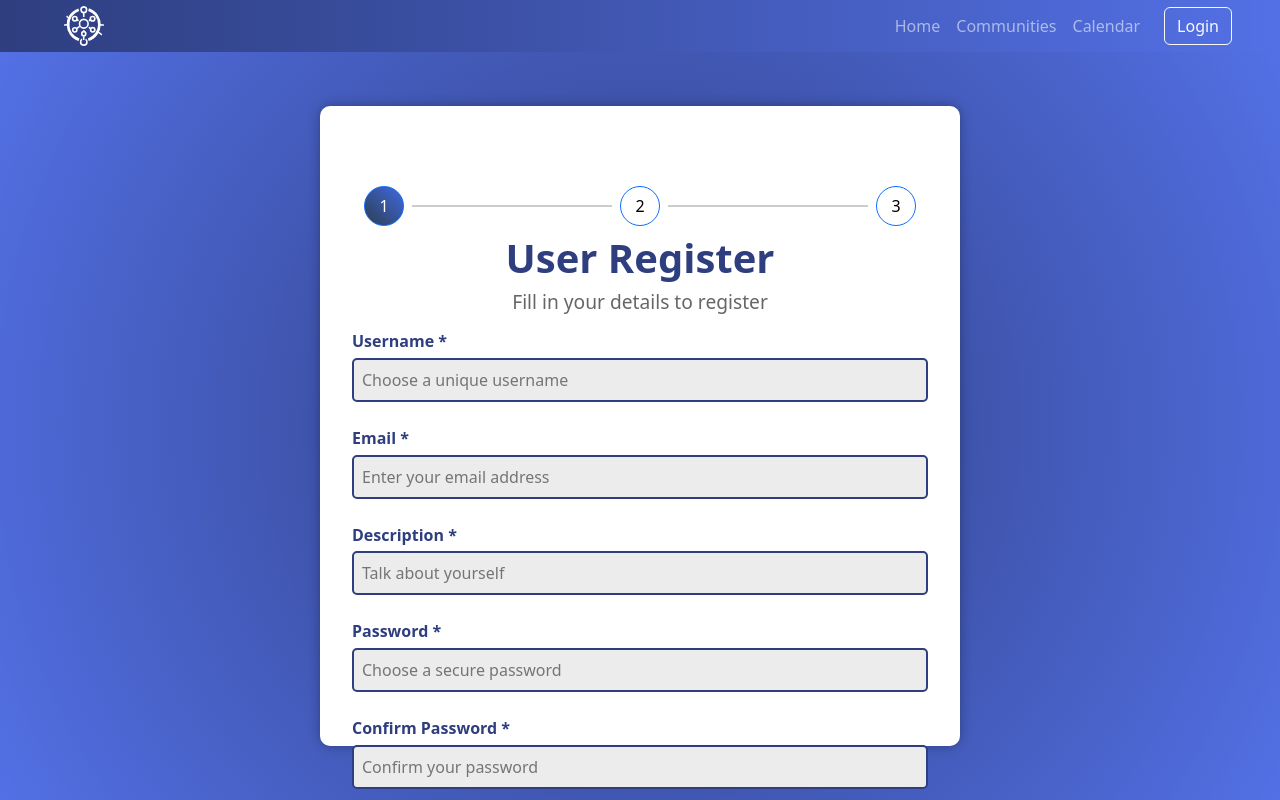
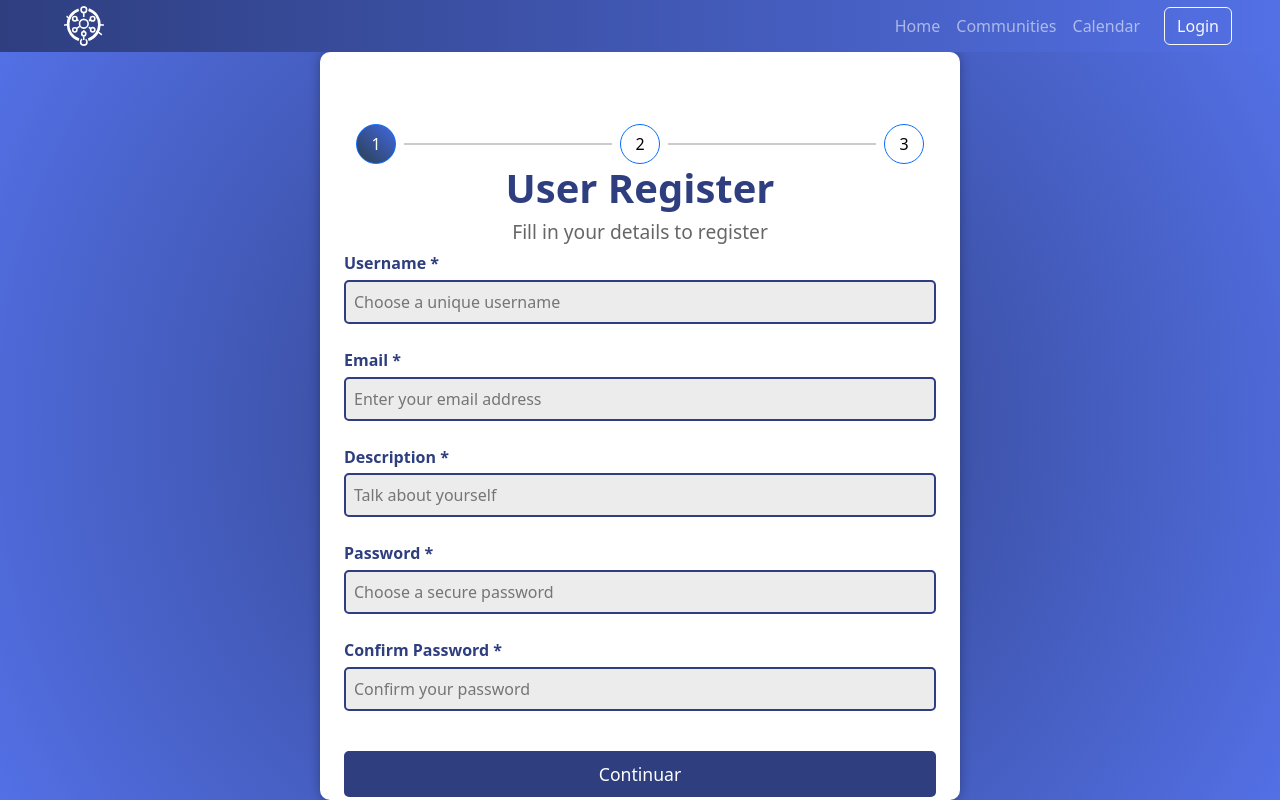
Before and after one commit to HeliotGonzalez/LinkCom-Frontend, an Angular app: page /user-register/firstStep in a window 1280 px wide. Built offline with nearby package versions, Linux system fonts and the light colour scheme; no server answers.

Commit message:
fix: minor changes

```diff
--- a/src/app/pages/user-register/register-first-step/register-first-step.component.css
+++ b/src/app/pages/user-register/register-first-step/register-first-step.component.css
@@ -10,16 +10,17 @@
 /* Estilo de la tarjeta del formulario */
 .form-card {
     width: 40rem; /* Reducido para que el formulario sea más compacto */
-    height: 80vh;
+    height: 100%;
     box-shadow: 0 0 12px rgba(0, 0, 0, 0.3);
     border-radius: 10px;
     background: white;
     display: flex;
     flex-direction: column;
-    padding: 2rem;
+    padding: 1.5rem;
     z-index: 1; /* Asegura que la tarjeta esté por encima del fondo */
     position: relative;
     margin: auto; /* Centra la tarjeta en la pantalla */
+    overflow: hidden;
   }
 
   /* Estilo del formulario de registro */
@@ -32,7 +33,6 @@
 
   /* Cabecera del formulario de registro */
   .register-form-header {
-    padding: 0.5rem;
     text-align: center;
   }
 
@@ -130,7 +130,6 @@
   .stepper-container {
     display: flex;
     justify-content: center;
-    margin-bottom: 2rem;
   }
 
   .stepper {
--- a/src/app/pages/user-register/register-second-step/register-second-step.component.css
+++ b/src/app/pages/user-register/register-second-step/register-second-step.component.css
@@ -10,7 +10,7 @@
 
 .form-card {
     width: 40rem; /* Tamaño ajustado */
-    height: 80vh;
+    height: 90vh;
     box-shadow: 0 0 12px rgba(0, 0, 0, 0.3);
     border-radius: 10px;
     background: white;
--- a/src/app/pages/user-register/register-third-step/register-third-step.component.html
+++ b/src/app/pages/user-register/register-third-step/register-third-step.component.html
@@ -1,21 +1,12 @@
 <div class="background">
 
     <div class="form-card">
-
-        <div class="stepper-container">
-          <div class="stepper">
-            <div class="stepper-step ">
-              <div class="step-number">1</div>
-            </div>
-            <div class="stepper-step">
-              <div class="step-number">2</div>
-            </div>
-            <div class="stepper-step current">
-              <div class="step-number">3</div>
-            </div>
-          </div>
-        </div>
-
+      <app-form-steps [steps]="[
+      { step: 1, route: '/user-register/firstStep' },
+      { step: 2, route: '/user-register/secondStep' },
+      { step: 3, route: '/user-register/thirdStep' }
+        ]" [currentStep]="3" class="form-steps-circles-container"
+      ></app-form-steps>
 
           <div class="register-form-header">
             <div class="register-form-title-container text-center">
--- a/src/app/pages/user-register/register-third-step/register-third-step.component.ts
+++ b/src/app/pages/user-register/register-third-step/register-third-step.component.ts
@@ -4,10 +4,11 @@ import { Router } from '@angular/router';
 import { InterestTagComponent } from "../../../components/interest-tag/interest-tag.component";
 import { FormsModule } from '@angular/forms';
 import Swal from 'sweetalert2';
+import { FormStepsComponent } from '../../../components/form-steps/form-steps.component';
 
 @Component({
   selector: 'app-register-third-step',
-  imports: [InterestTagComponent, FormsModule],
+  imports: [InterestTagComponent, FormsModule, FormStepsComponent],
   templateUrl: './register-third-step.component.html',
   styleUrl: './register-third-step.component.css'
 })
```
